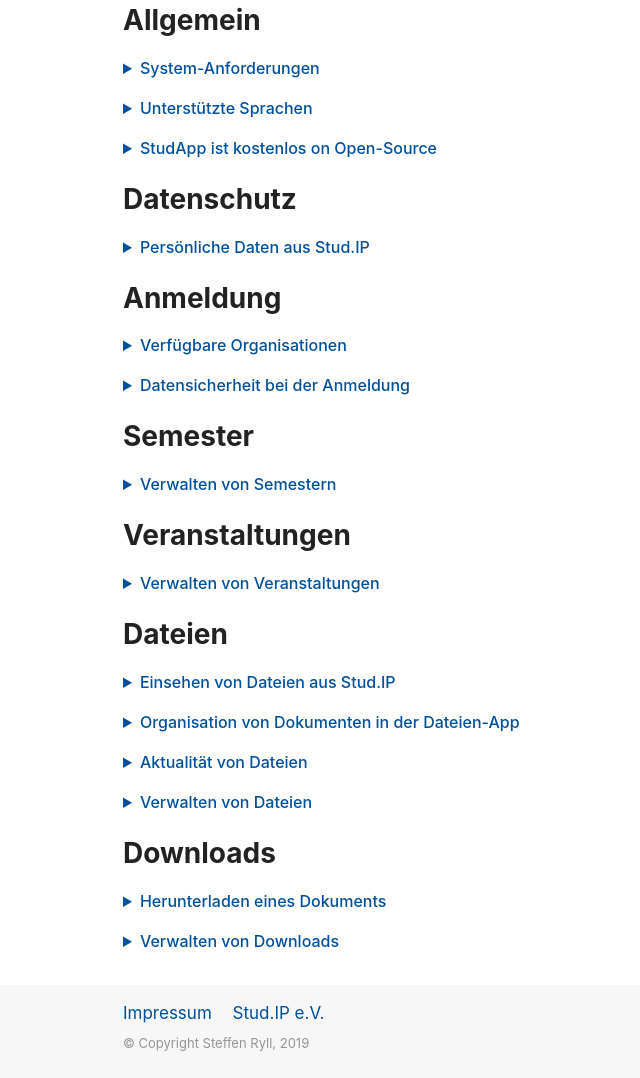
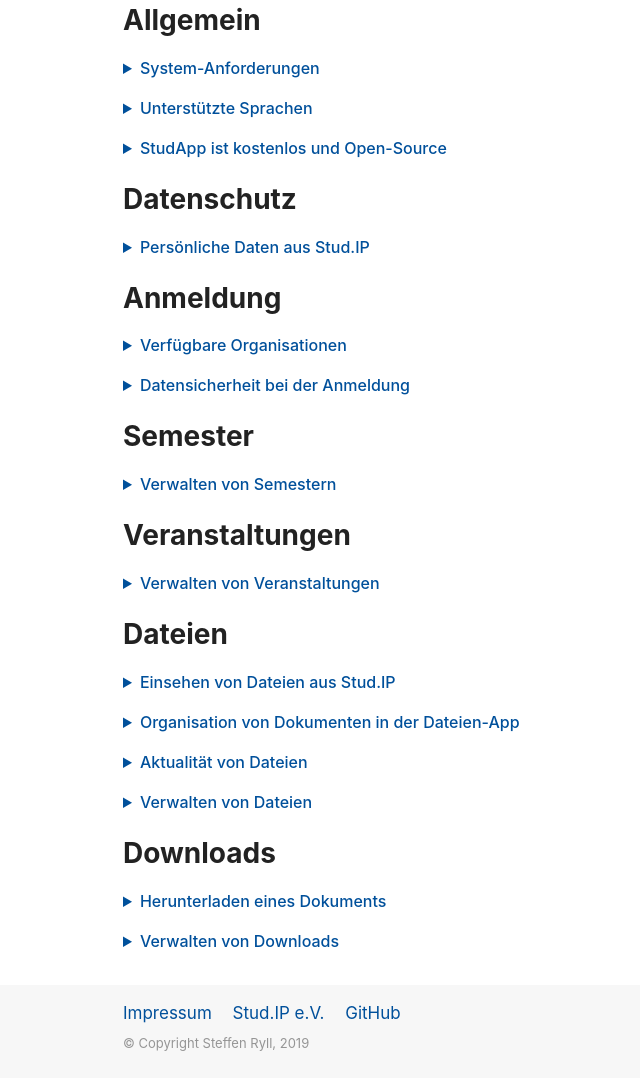
Before and after one commit to stoeffn/studapp.stoeffn.de, a plain HTML site: page help.html in a window 1280 px wide. Shown: the part 200-1278 px from the top of the page, without its empty margins (5-645 px from the left). Drawn offline with Linux system fonts and the light colour scheme.

Commit message:
Add GitHub link to footer

```diff
--- a/help.html
+++ b/help.html
@@ -49,9 +49,9 @@
                         </p>
                     </details>
                     <details>
-                        <summary>StudApp ist kostenlos on Open-Source</summary>
+                        <summary>StudApp ist kostenlos und Open-Source</summary>
                         <p>
-                            Ich habe StudApp privat entwickelt und stelle es kostenlos zur Verfügung—auch Unis oder Hochschulen brauchen nichts bezahlen. Der Quelltext steht unter einer freien Lizenz auf <a href="https://github.com/stoeffn/StudApp">GitHub</a> zur Verfügung. Falls du einen Fehler behoben hast oder eine neue Funktion einbauen möchtest, freue ich mich auf deine Beteiligung!
+                            Ich habe StudApp privat entwickelt und stelle es kostenlos zur Verfügung—auch Unis oder Hochschulen brauchen nichts bezahlen. Der Quelltext steht unter einer freien Lizenz auf <a href="https://github.com/stoeffn/StudApp" target="_blank">GitHub</a> zur Verfügung. Falls du einen Fehler behoben hast oder eine neue Funktion einbauen möchtest, freue ich mich auf deine Beteiligung!
                         </p>
                         <p>
                             Falls Dir StudApp gefällt und Du die Weiterentwicklung unterstützen möchtest, würde ich mich über ein kleines Trinkgeld freuen—die Option dafür findest Du unter "Über".
@@ -168,6 +168,7 @@
                     <li>
                         <a href="/legal">Impressum</a>
                         <a href="http://www.studip.de/home/studip-ev/der-verein/" target="_blank">Stud.IP e.V.</a>
+                        <a href="https://github.com/stoeffn/StudApp" target="_blank">GitHub</a>
                     </li>
                 </ul>
             </nav>
```
Also changed, not shown: index.html (+1 -0 lines), legal.html (+1 -0 lines), privacy.html (+1 -0 lines).
